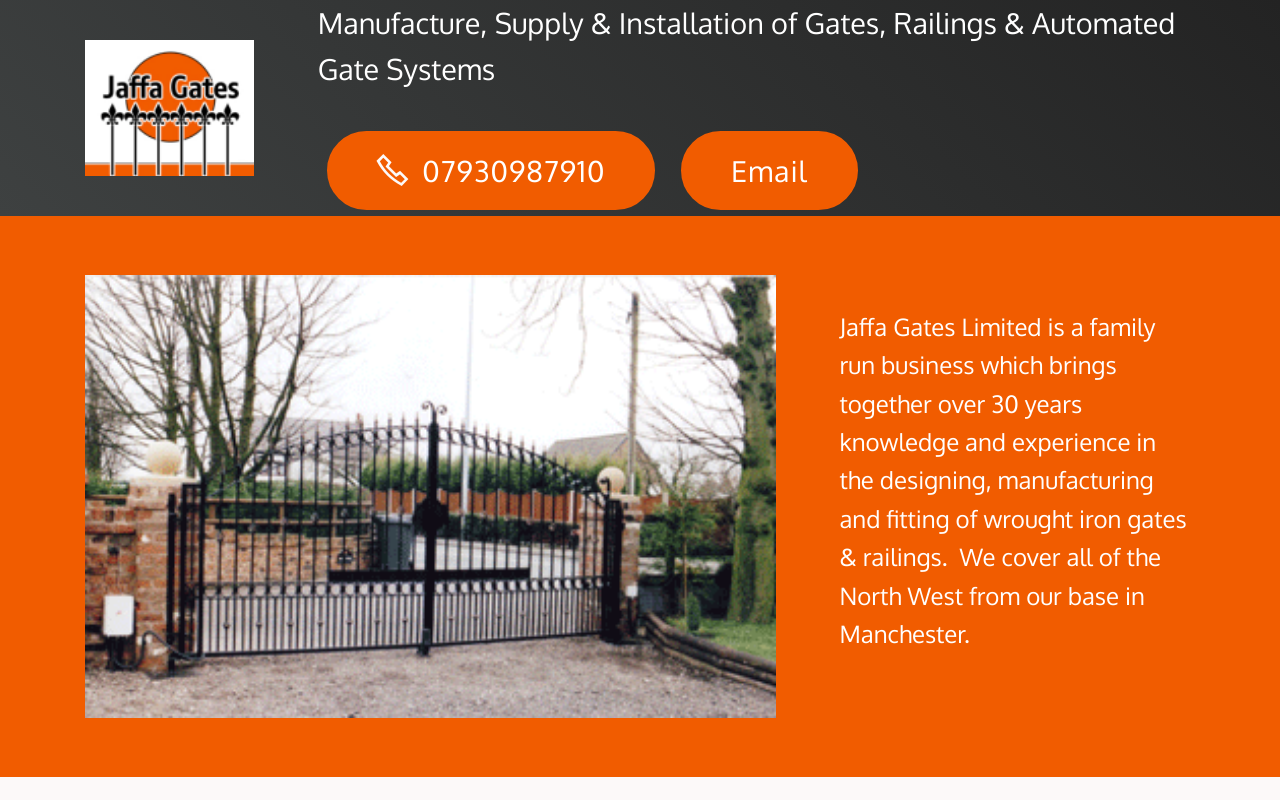
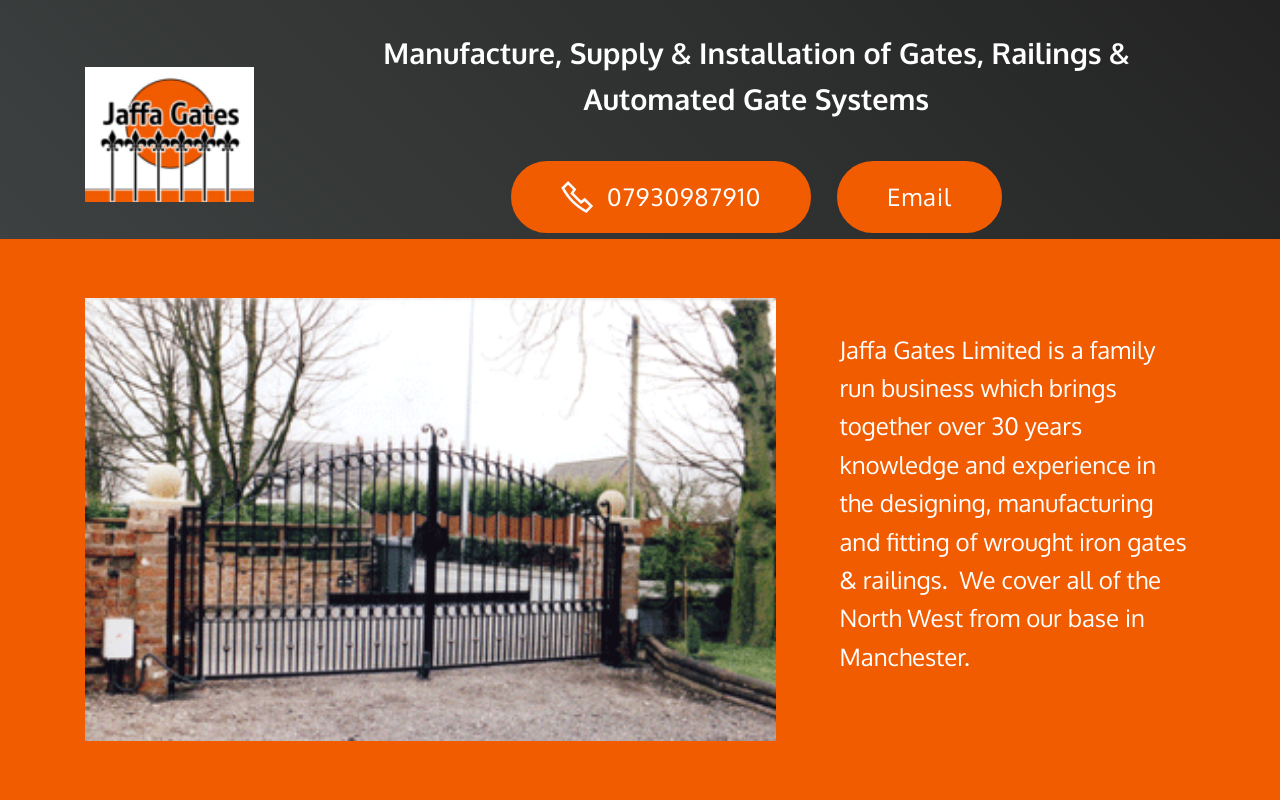
Before and after one commit to geoffthegate/index, a plain HTML site: page index.html in a window 1280 px wide. Shown: the top 800 px of the page. Drawn offline with Linux system fonts and the light colour scheme; files whose address does not match are found by name.

Commit message:
create github pages

```diff
--- a/assets/mobirise/css/mbr-additional.css
+++ b/assets/mobirise/css/mbr-additional.css
@@ -711,7 +711,7 @@ section.lazy-placeholder:after {
   opacity: 0.3;
 }
 .cid-rXFdWcAXyL {
-  padding-top: 0px;
+  padding-top: 30px;
   padding-bottom: 0px;
   background-color: #3e4141;
   background: linear-gradient(45deg, #3e4141, #232323);
@@ -730,6 +730,10 @@ section.lazy-placeholder:after {
   .cid-rXFdWcAXyL .mbr-text {
     text-align: center;
   }
+}
+.cid-rXFdWcAXyL .mbr-text,
+.cid-rXFdWcAXyL .mbr-section-btn {
+  text-align: center;
 }
 .cid-rXDIcLsjqQ {
   padding-top: 15px;
--- a/index.html
+++ b/index.html
@@ -39,18 +39,18 @@
 
 
                 <div class="mbr-section-text mbr-white pb-3 ">
-                    <p class="mbr-text mbr-fonts-style display-5">
+                    <p class="mbr-text mbr-fonts-style display-5"><strong>
                         Manufacture, Supply &amp; Installation of Gates, Railings &amp; Automated Gate Systems
-                    </p>
+                    </strong></p>
                 </div>
-                <div class="mbr-section-btn"><a class="btn btn-md btn-primary display-5" href="tel:+447930987910"><span class="mobi-mbri mobi-mbri-phone mbr-iconfont mbr-iconfont-btn" style="font-size: 32px; color: rgb(252, 249, 249);"></span>07930987910</a> <a class="btn btn-md btn-primary display-5" href="mailto:info@jaffagates.co.uk">Email</a></div>
+                <div class="mbr-section-btn"><a class="btn btn-md btn-primary display-7" href="tel:+447930987910"><span class="mobi-mbri mobi-mbri-phone mbr-iconfont mbr-iconfont-btn" style="font-size: 32px; color: rgb(252, 249, 249);"></span>07930987910</a> <a class="btn btn-md btn-primary display-7" href="mailto:info@jaffagates.co.uk">Email</a></div>
             </div>
         </div>
     </div>
 
 </section>
 
-<section class="engine"><a href="https://mobirise.info/l">free site templates</a></section><section class="header3 cid-rXDIcLsjqQ" id="header3-4">
+<section class="engine"><a href="https://mobirise.info/y">html site templates</a></section><section class="header3 cid-rXDIcLsjqQ" id="header3-4">
 
 
 
@@ -241,7 +241,7 @@
         <div class="row justify-content-center">
             <div class="media-container-column col-lg-8" data-form-type="formoid">
                 <!---Formbuilder Form--->
-                <form action="https://mobirise.com/" method="POST" class="mbr-form form-with-styler" data-form-title="Mobirise Form"><input type="hidden" name="email" data-form-email="true" value="hgkudWWqNHJYfa4VOP3/ZSEC0XU6DD+Q9xPvh5tbbbyY2odg++JNGlylqm3leX5N59z9zAygZr6kdnqS6y6+03XZ14lpdz7CbhA5GOLpGJdHl/MDXymBwBw3mL460UWR">
+                <form action="https://mobirise.com/" method="POST" class="mbr-form form-with-styler" data-form-title="Mobirise Form"><input type="hidden" name="email" data-form-email="true" value="55wfZN4mvkXUUhqYnZfyvI1tZYP9b8myyc+JNSk//gzdvkMwKii4jprk9ZU0uC/jBIZf6iTOd16OTlN856e7IuBVN1PxSZ6wNpoi5K9z4w8i65oZHRnPzvw+b64BhF/s">
                     <div class="row">
                         <div hidden="hidden" data-form-alert="" class="alert alert-success col-12">Thanks for filling out the form!</div>
                         <div hidden="hidden" data-form-alert-danger="" class="alert alert-danger col-12">
```
Also changed, not shown: version3.html (+2 -2 lines), 1 other file.
